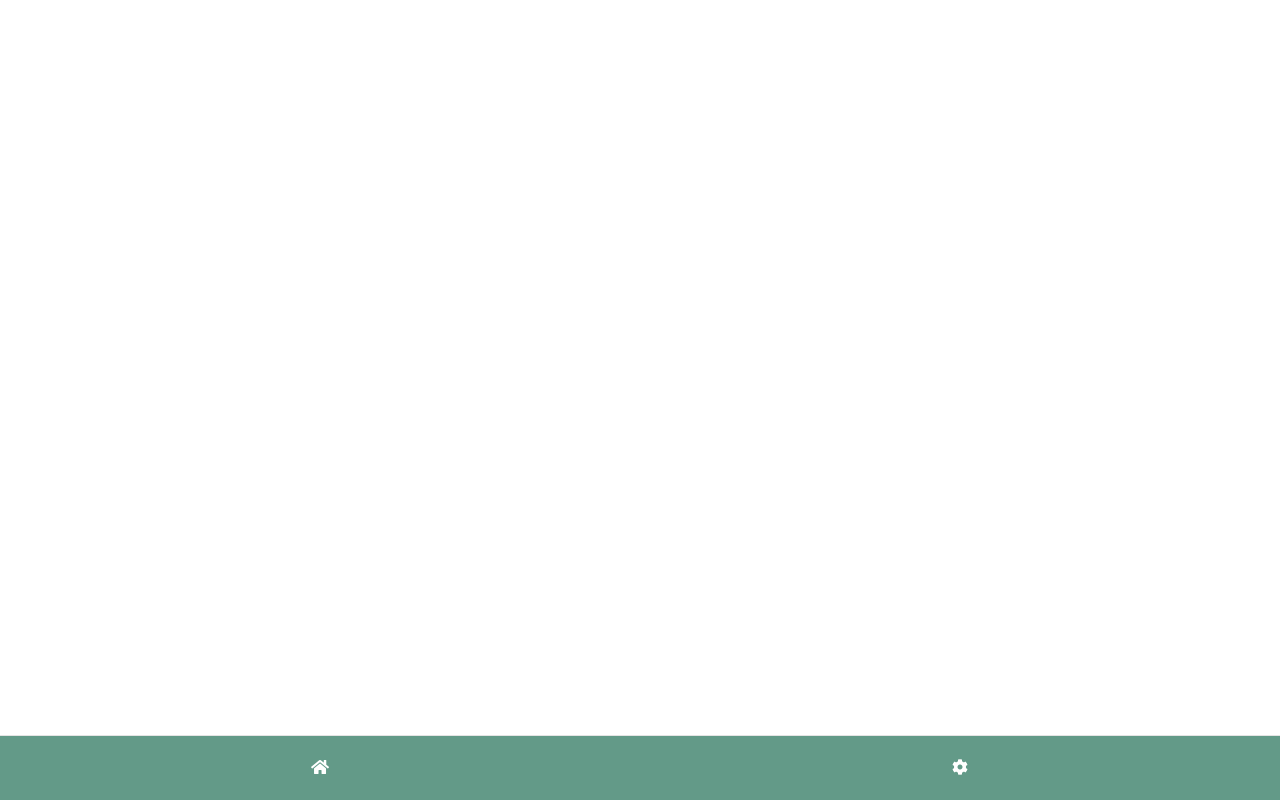
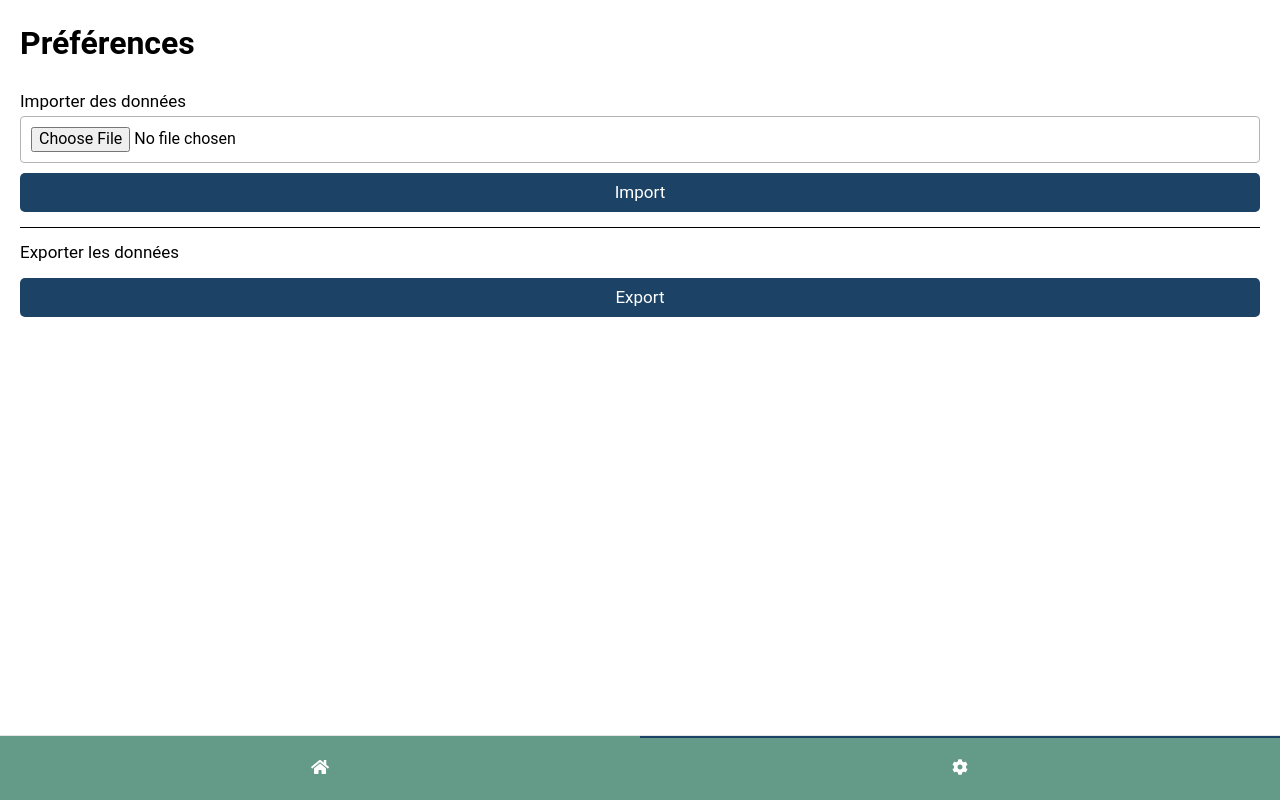
Before and after one commit to LeoGoemaere/nutrition-facts, a Nuxt app: page /settings in a window 1280 px wide. Before the commit this address had no page. Built offline with nearby package versions, Linux system fonts and the light colour scheme.

Commit message:
Create settings page + style import export

```diff
--- a/assets/scss/components/_form.scss
+++ b/assets/scss/components/_form.scss
@@ -29,7 +29,6 @@
   }
 }
 
-
 .form__select {
   padding: 17px 10px;
   width: 100%;
--- a/assets/scss/components/_navigation.scss
+++ b/assets/scss/components/_navigation.scss
@@ -29,11 +29,11 @@
   padding: 0;
   font-size: 20px;
 }
-.navigation__link.router-link-exact-active::before {
+.navigation__link.nuxt-link-exact-active::before {
   content: "";
   position: absolute;
   height: 2px;
-  background-color: #ea9852;
+  background-color: $color-primary;
   top: 0;
   left: 0;
   right: 0;
--- /dev/null
+++ b/assets/scss/components/_settings.scss
@@ -0,0 +1,19 @@
+.settings__row {
+  + .settings__row {
+    margin-top: 15px;
+    padding-top: 15px;
+    border-top: 1px solid black;
+  }
+}
+
+.settings__input {
+  display: block;
+  width: 100%;
+  padding: 10px 10px;
+  border: 1px solid #b3b3b3;
+  border-radius: 4px;
+}
+
+.settings__button {
+  margin-top: 10px;
+}
--- a/components/ImportExport.vue
+++ b/components/ImportExport.vue
@@ -1,9 +1,16 @@
 <template>
   <div>
-    <input type="file" value="import" ref="file">
-    <button @click="importFile">Import</button>
-    <button @click="exportFile">Export</button>
-    {{this.getAppData}}
+    <div class="settings__row">
+      <label for="" class="form__label">Importer des données</label>
+      <div class="settings__content">
+        <input class="form__input" type="file" value="import" ref="file">
+        <button class="button button--primary settings__button" @click="importFile">Import</button>
+      </div>
+    </div>
+    <div class="settings__row">
+      <p class="form__label">Exporter les données</p>
+      <button class="button button--primary settings__button" @click="exportFile">Export</button>
+    </div>
   </div>
 </template>
 
@@ -20,14 +27,13 @@ export default {
         const self = this;
         fileReader.onload = (e) => {
           const data = JSON.parse(e.target.result)
-          // TODO: Rename actions
-          self.$store.dispatch('setAppData', data)
+          self.$store.dispatch('setFoods', data)
         }
         fileReader.readAsText(file.item(0));
       }
     },
     exportFile() {
-      const blob = new Blob([JSON.stringify(data)], {type : 'application/json'})
+      const blob = new Blob([JSON.stringify(this.getFoods)], {type : 'application/json'})
       const a = document.createElement("a");
       a.href = URL.createObjectURL(blob);
       a.download = 'nutritionFacts-export';
@@ -36,12 +42,12 @@ export default {
   },
   computed: {
     ...mapGetters({
-      getAppData: 'getAppData'
+      getFoods: 'getFoods'
     })
   }
 }
 </script>
 
-<style>
-
+<style lang="scss" scoped>
+  @import '@/assets/scss/components/settings';
 </style>
--- a/components/Navigation.vue
+++ b/components/Navigation.vue
@@ -5,7 +5,7 @@
         <nuxt-link :to="{ path: '/' }" class="navigation__link"><i class="fas fa-home"></i></nuxt-link>
       </li>
       <li class="navigation__item">
-        <nuxt-link :to="{ path: '/' }" class="navigation__link"><i class="fas fa-cog"></i></nuxt-link>
+        <nuxt-link :to="{ path: '/settings' }" class="navigation__link"><i class="fas fa-cog"></i></nuxt-link>
       </li>
     </ul>
   </nav>
--- /dev/null
+++ b/pages/settings/index.vue
@@ -0,0 +1,18 @@
+<template>
+  <div>
+    <h1>Préférences</h1>
+    <div class="site__content">
+      <ImportExport />
+    </div>
+  </div>
+</template>
+
+<script>
+export default {
+  name: 'Settings'
+}
+</script>
+
+<style>
+
+</style>
--- a/store/index.js
+++ b/store/index.js
@@ -4,8 +4,8 @@ export const state = () => ({
 })
 
 export const mutations = {
-  SET_APPDATA(state, data) {
-    state.appData = data;
+  SET_FOODS(state, foods) {
+    state.foods = foods;
   },
   ADD_FOOD(state, food) {
     const isEdition = state.foods.some(data => data.id === food.id);
@@ -23,8 +23,8 @@ export const mutations = {
 }
 
 export const actions = {
-  setAppData({ commit }, data) {
-    commit('SET_APPDATA', data)
+  setFoods({ commit }, data) {
+    commit('SET_FOODS', data);
   },
   addFood({ commit }, data) {
     commit('ADD_FOOD', data);
@@ -35,9 +35,6 @@ export const actions = {
 }
 
 export const getters = {
-  getAppData: (state) => {
-    return state.appData;
-  },
   getFoods: (state) => {
     return state.foods;
   }
```
